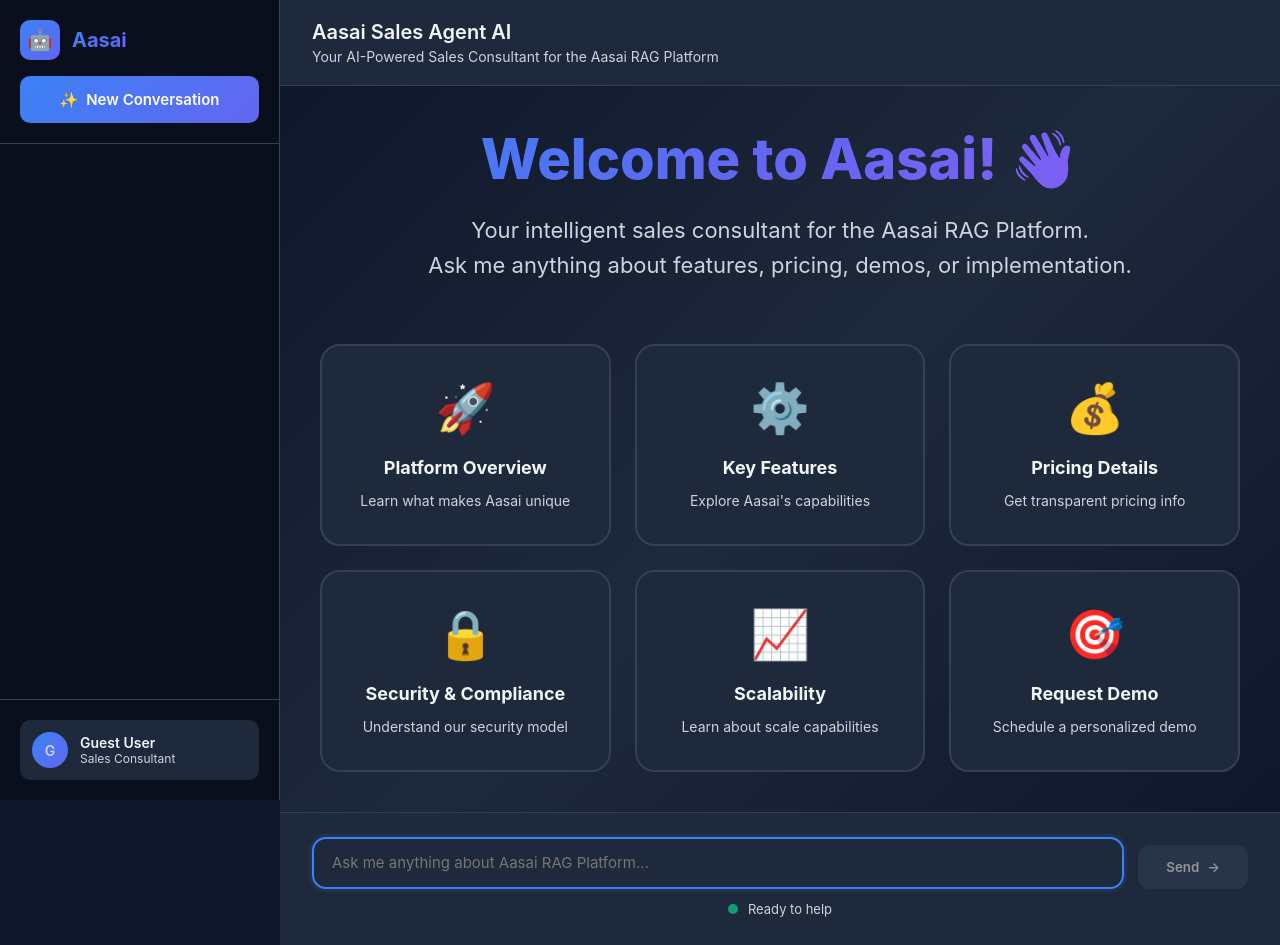
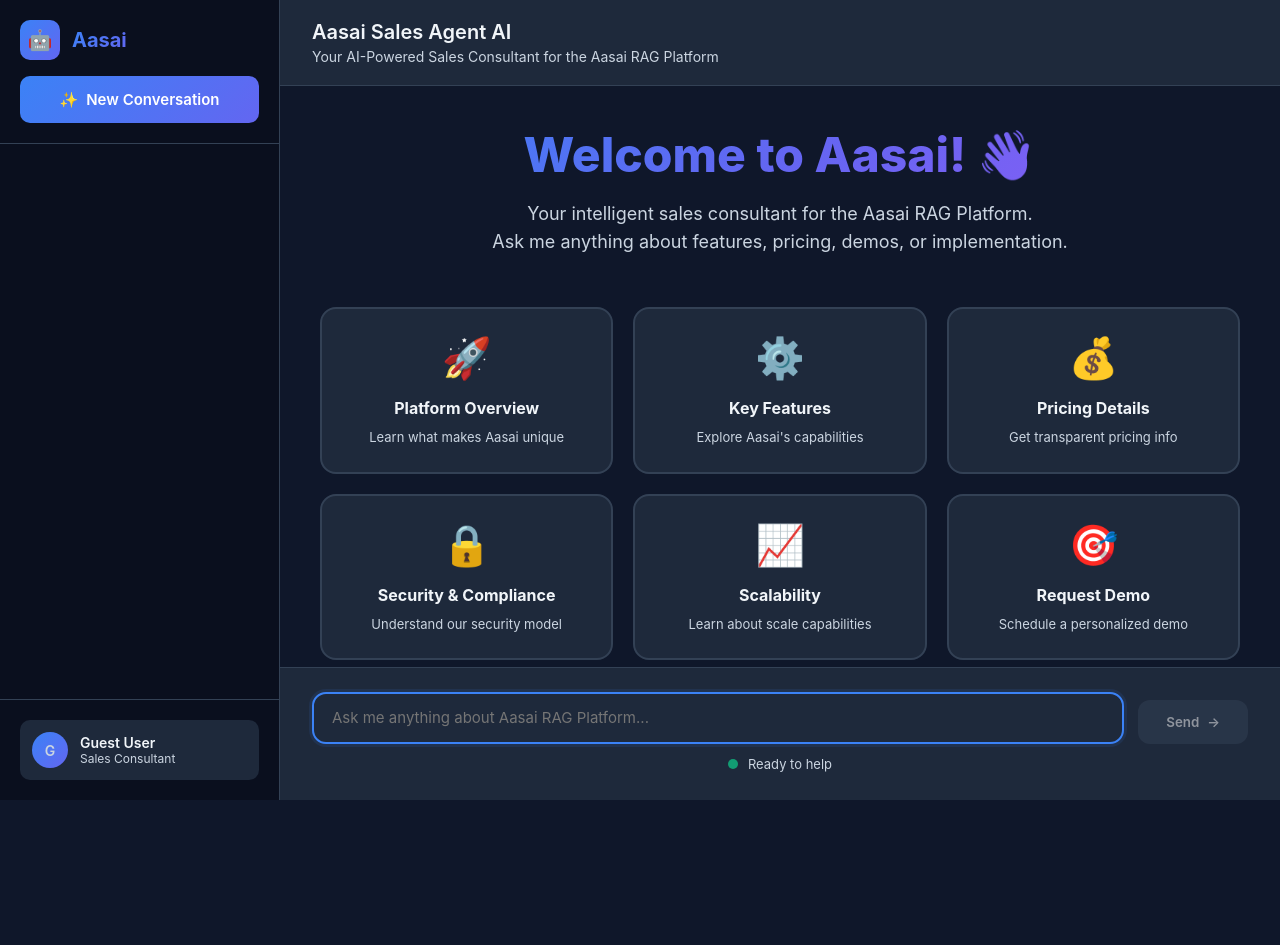
Before and after one commit to aasaitechproviders/AI-SALESAGENT-FRONTEND, a plain HTML site: page index.html in a window 1280 px wide. After the commit the page ends 800 px from the top, so only its background shows below. Drawn offline with Linux system fonts and the light colour scheme.

Commit message:
Update index.html

```diff
--- a/index.html
+++ b/index.html
@@ -445,23 +445,25 @@
             align-items: center;
             justify-content: center;
             padding: 40px;
-            background: linear-gradient(135deg, #0f172a 0%, #1e293b 50%, #0f172a 100%);
+            background: var(--primary-bg);
+            overflow-y: auto;
         }
 
         .welcome-container {
             max-width: 1200px;
             width: 100%;
             text-align: center;
+            margin: auto;
         }
 
         .welcome-header {
-            margin-bottom: 60px;
+            margin-bottom: 50px;
         }
 
         .welcome-title {
-            font-size: 56px;
+            font-size: 48px;
             font-weight: 800;
-            margin-bottom: 20px;
+            margin-bottom: 16px;
             background: linear-gradient(135deg, #3b82f6 0%, #6366f1 50%, #8b5cf6 100%);
             -webkit-background-clip: text;
             -webkit-text-fill-color: transparent;
@@ -470,9 +472,9 @@
         }
 
         .welcome-subtitle {
-            font-size: 22px;
+            font-size: 18px;
             color: var(--text-secondary);
-            max-width: 800px;
+            max-width: 700px;
             margin: 0 auto;
             line-height: 1.6;
         }
@@ -480,15 +482,15 @@
         .example-prompts {
             display: grid;
             grid-template-columns: repeat(3, 1fr);
-            gap: 24px;
+            gap: 20px;
             margin-top: 20px;
         }
 
         .example-prompt {
             background: var(--secondary-bg);
             border: 2px solid var(--border-color);
-            border-radius: 20px;
-            padding: 32px 28px;
+            border-radius: 16px;
+            padding: 24px 20px;
             cursor: pointer;
             transition: all 0.3s;
             text-align: center;
@@ -496,28 +498,28 @@
 
         .example-prompt:hover {
             border-color: var(--accent-color);
-            transform: translateY(-6px);
-            box-shadow: 0 16px 32px rgba(59, 130, 246, 0.3);
-            background: linear-gradient(135deg, var(--secondary-bg) 0%, #1e3a5f 100%);
+            transform: translateY(-4px);
+            box-shadow: 0 12px 24px rgba(59, 130, 246, 0.3);
+            background: var(--secondary-bg);
         }
 
         .example-prompt-icon {
-            font-size: 48px;
-            margin-bottom: 20px;
+            font-size: 40px;
+            margin-bottom: 16px;
             display: block;
         }
 
         .example-prompt-title {
             font-weight: 700;
-            margin-bottom: 12px;
-            font-size: 18px;
+            margin-bottom: 10px;
+            font-size: 16px;
             color: var(--text-primary);
         }
 
         .example-prompt-text {
-            font-size: 14px;
+            font-size: 13px;
             color: var(--text-secondary);
-            line-height: 1.6;
+            line-height: 1.5;
         }
 
         /* Mobile responsive */
```
